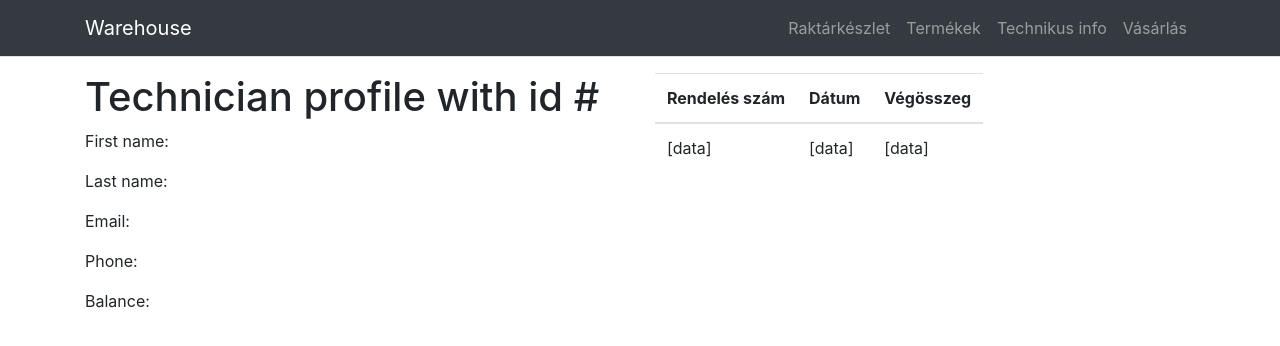
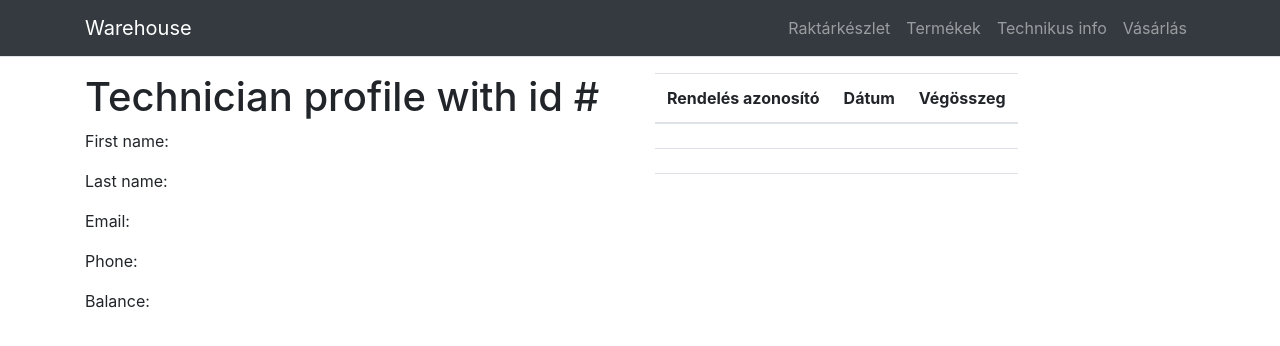
Before and after one commit to jbence1994/warehouse-ui, a React (Create React App) app: page /technikus/5 in a window 1280 px wide. Shown: the top 346 px of the page. Built offline with nearby package versions, Linux system fonts and the light colour scheme; no server answers.

Commit message:
Fix table rendering

```diff
--- a/src/components/common/table.jsx
+++ b/src/components/common/table.jsx
@@ -4,10 +4,16 @@ import TableHeader from "./tableHeader";
 import TableBody from "./tableBody";
 
 const Table = ({ columns }) => {
+  const collection = [
+    { id: "1", path: "id" },
+    { id: "2", path: "createdDateTime" },
+    { id: "3", path: "total" },
+  ];
+
   return (
     <table className="table table-responsive table-hover">
       <TableHeader columns={columns} />
-      <TableBody />
+      <TableBody collection={collection} columns={columns} />
     </table>
   );
 };
--- a/src/components/common/tableBody.jsx
+++ b/src/components/common/tableBody.jsx
@@ -1,13 +1,21 @@
 import React from "react";
 
-const TableBody = () => {
+const TableBody = ({ collection, columns }) => {
+  const createKey = (item, column) => `${item.id}${column.value}`;
+
+  const renderCell = (item, column) => {
+    return null;
+  };
+
   return (
     <tbody>
-      <tr>
-        <td>[data]</td>
-        <td>[data]</td>
-        <td>[data]</td>
-      </tr>
+      {collection.map((item) => (
+        <tr key={item.id}>
+          {columns.map((column) => (
+            <td key={createKey(item, column)}>{renderCell(item, column)}</td>
+          ))}
+        </tr>
+      ))}
     </tbody>
   );
 };
--- a/src/components/technicianOrdersTable.jsx
+++ b/src/components/technicianOrdersTable.jsx
@@ -4,7 +4,7 @@ import Table from "./common/table";
 
 const TechnicianOrdersTable = () => {
   const columns = [
-    { key: 1, value: "Rendelés szám" },
+    { key: 1, value: "Rendelés azonosító" },
     { key: 2, value: "Dátum" },
     { key: 3, value: "Végösszeg" },
   ];
```
